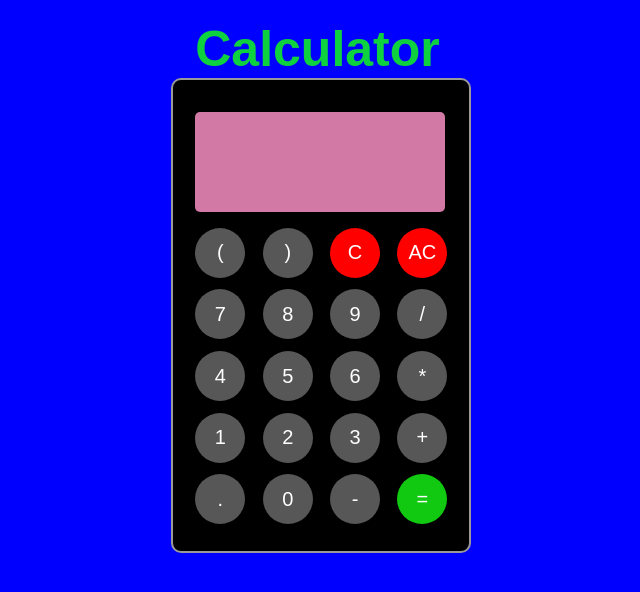
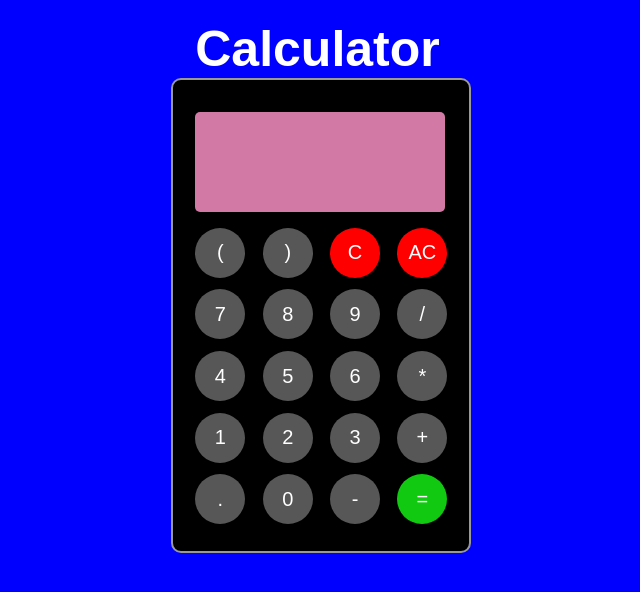
Before and after one commit to Rajkumarpaneru18/Calculator, a plain HTML site: page Simple Calculator/index.html in a window 1280 px wide. Shown: the whole page, without its empty margins (315-955 px from the left). Drawn offline with Linux system fonts and the light colour scheme.

Commit message:
Slightly Updated

```diff
--- a/Simple Calculator/style.css
+++ b/Simple Calculator/style.css
@@ -11,7 +11,7 @@ h1{
     margin-top: 20px;
     margin-right: 15px;
     text-align: center;
-    color: rgb(14, 209, 63);
+    color: white;
     font-family: Arial, Helvetica, sans-serif;
     font-size: 50px;
     font: bold;
```
